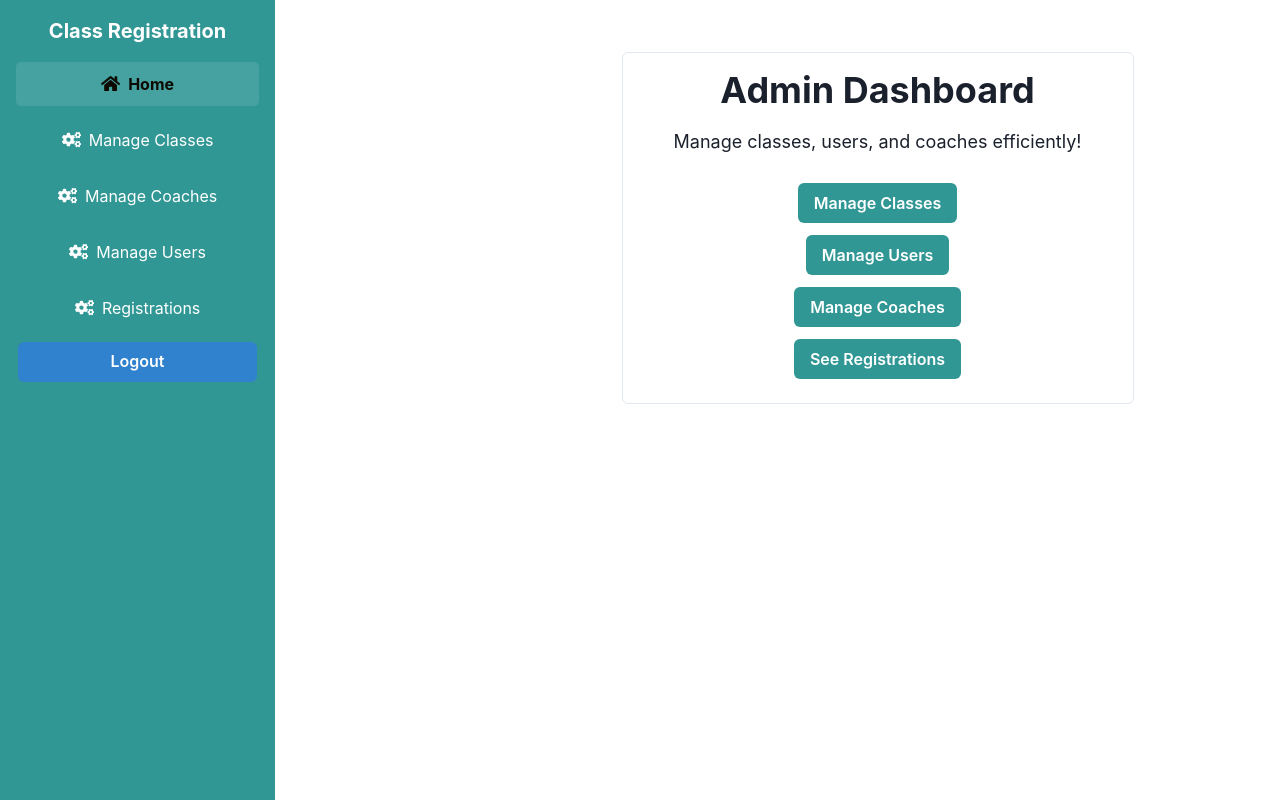
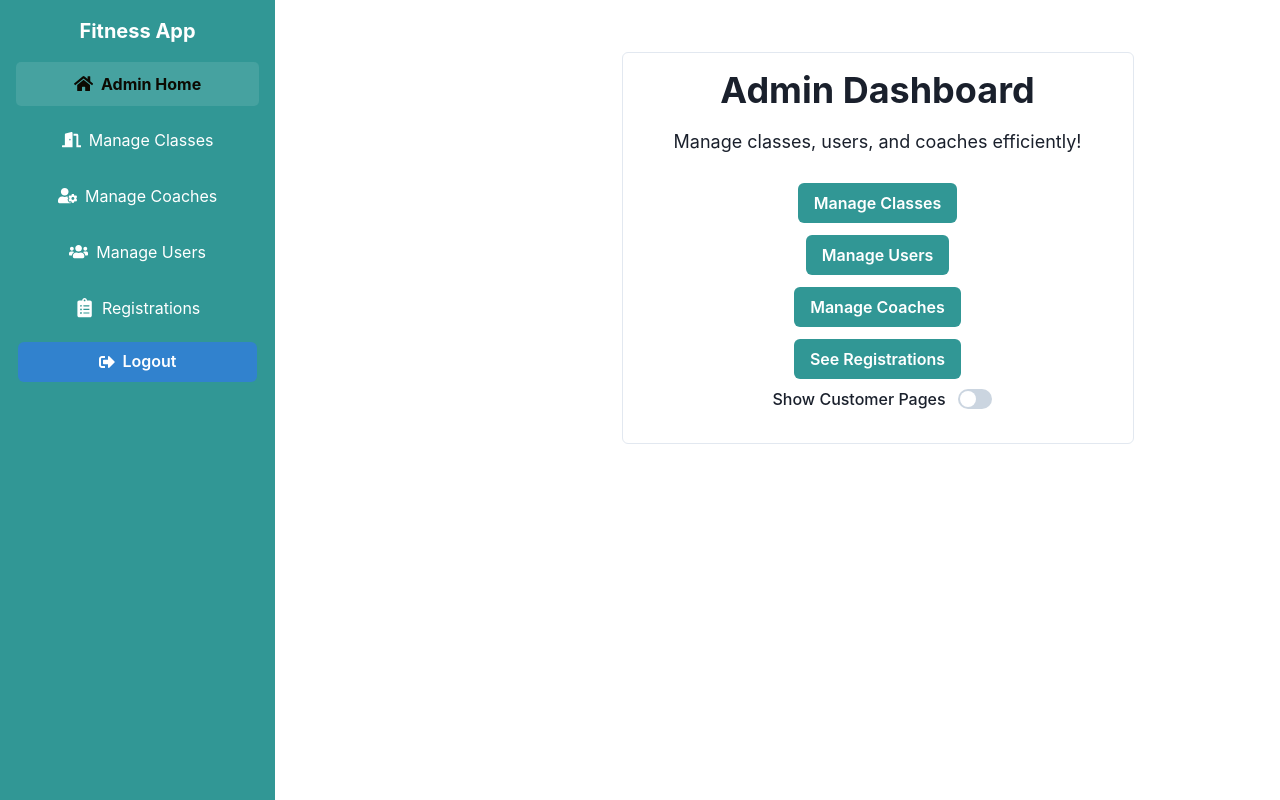
Before and after one commit to darrendoang/TST-FrontEnd, a React (Create React App) app in the folder class-registration-app/: page /admin-home in a window 1280 px wide. Built offline with nearby package versions, Linux system fonts and the light colour scheme; sample sign-in values are in the browser's storage.

Commit message:
AddedSwitch

```diff
--- a/class-registration-app/src/components/AdminHome.js
+++ b/class-registration-app/src/components/AdminHome.js
@@ -1,49 +1,51 @@
-import React from 'react';
+import React, { useState } from 'react';
 import { useNavigate } from 'react-router-dom';
-import { Box, Heading, Text, Button, Flex, Image } from '@chakra-ui/react';
-
+import { Box, Heading, Text, Button, Flex, Switch, FormControl, FormLabel } from '@chakra-ui/react';
 
 const AdminHome = () => {
+  const [showCustomerView, setShowCustomerView] = useState(false);
   const navigate = useNavigate();
 
-  const navigateToAdminClasses = () => {
-    navigate('/admin-classes');
-  };
-
-  const navigateToAdminUsers = () => {
-    navigate('/admin-users');
-  };
-
-  const navigateToAdminCoaches = () => {
-    navigate('/admin-coaches');
-  };
-
-  const navigateToAdminRegistrations = () => {
-    navigate('/admin-registrations');
-  };
+  const navigateToAdminClasses = () => navigate('/admin-classes');
+  const navigateToAdminUsers = () => navigate('/admin-users');
+  const navigateToAdminCoaches = () => navigate('/admin-coaches');
+  const navigateToAdminRegistrations = () => navigate('/admin-registrations');
+  const navigateToClasses = () => navigate('/classes');
+  const navigateToCoaches = () => navigate('/coaches');
+  const navigateToCalculator = () => navigate('/calorie-calculator');
 
   return (
     <Box maxW="lg" mx="auto" mt={8} p={4} borderWidth="1px" borderRadius="md">
       <Flex flexDirection="column" alignItems="center" justifyContent="center">
-        <Heading as="h1" size="xl" align="center" mb={4}>
-          Admin Dashboard
-        </Heading>
+        <Heading as="h1" size="xl" align="center" mb={4}>Admin Dashboard</Heading>
         <Text fontSize="lg" textAlign="center" mb={6}>
           Manage classes, users, and coaches efficiently!
         </Text>
 
-        <Button colorScheme="teal" onClick={navigateToAdminClasses} mb={2}>
-          Manage Classes
-        </Button>
-        <Button colorScheme="teal" onClick={navigateToAdminUsers} mb={2}>
-          Manage Users
-        </Button>
-        <Button colorScheme="teal" onClick={navigateToAdminCoaches} mb={2}>
-          Manage Coaches
-        </Button>
-        <Button colorScheme="teal" onClick={navigateToAdminRegistrations} mb={2}>
-          See Registrations
-        </Button>
+        {/* Admin Buttons */}
+        <Button colorScheme="teal" onClick={navigateToAdminClasses} mb={2}>Manage Classes</Button>
+        <Button colorScheme="teal" onClick={navigateToAdminUsers} mb={2}>Manage Users</Button>
+        <Button colorScheme="teal" onClick={navigateToAdminCoaches} mb={2}>Manage Coaches</Button>
+        <Button colorScheme="teal" onClick={navigateToAdminRegistrations} mb={2}>See Registrations</Button>
+
+        {/* Switch for Customer View */}
+        <Flex justifyContent="center" width="100%" mb={4}>
+          <FormControl display="flex" alignItems="center">
+            <FormLabel htmlFor="customer-view-switch" mb="0" marginLeft = "134px" >
+              Show Customer Pages
+            </FormLabel>
+            <Switch id="customer-view-switch" colorScheme="teal" onChange={() => setShowCustomerView(!showCustomerView)} />
+          </FormControl>
+        </Flex>
+
+        {/* Conditional Rendering of Customer Buttons */}
+        {showCustomerView && (
+          <>
+            <Button colorScheme="blue" onClick={navigateToClasses} mb={2}>Classes</Button>
+            <Button colorScheme="blue" onClick={navigateToCoaches} mb={2}>Coaches</Button>
+            <Button colorScheme="blue" onClick={navigateToCalculator} mb={2}>Calorie Calculator</Button>
+          </>
+        )}
       </Flex>
     </Box>
   );
--- a/class-registration-app/src/components/AdminRegistrations.js
+++ b/class-registration-app/src/components/AdminRegistrations.js
@@ -1,8 +1,6 @@
 import React, { useState, useEffect } from 'react';
 import api from './axiosInstance';
-import {
-  Box, Heading, Text, List, ListItem, CircularProgress
-} from '@chakra-ui/react';
+import { Box, Heading, Text, List, ListItem, CircularProgress, UnorderedList } from '@chakra-ui/react';
 
 const AdminRegistrations = () => {
   const [classes, setClasses] = useState([]);
@@ -53,14 +51,15 @@ const AdminRegistrations = () => {
           {classes.map(classItem => (
             <ListItem key={classItem.class_id}>
               <Box borderWidth="1px" p={4} borderRadius="lg" boxShadow="md" bg="white" mb={4}>
-                <Heading as="h3" size="md" mb={2}>{classItem.class_type}</Heading>
-                <List spacing={2}>
+                <Heading as="h3" size="lg" mb={2}>{classItem.class_type}</Heading>
+                <Text fontWeight="semibold" mb={2} color="gray.600">Users Registered:</Text>
+                <UnorderedList pl={5} mb={3} style={{ listStyleType: 'circle' }}>
                   {registrations.filter(reg => reg.class_id === classItem.class_id).map(reg => (
                     <ListItem key={reg.user_id}>
-                      <Text>User: {getUsername(reg.user_id)}</Text>
+                      <Text fontSize="sm">{getUsername(reg.user_id)}</Text>
                     </ListItem>
                   ))}
-                </List>
+                </UnorderedList>
               </Box>
             </ListItem>
           ))}
--- a/class-registration-app/src/components/Sidebar.js
+++ b/class-registration-app/src/components/Sidebar.js
@@ -2,7 +2,9 @@ import React from 'react';
 
 import { Box, Link, VStack, Text, Flex, Button } from '@chakra-ui/react';
 import { NavLink, useNavigate } from 'react-router-dom';
-import { FaHome, FaCalculator, FaDoorOpen, FaUser, FaCogs } from 'react-icons/fa';
+import {
+  FaHome, FaDoorOpen, FaUserTie, FaCalculator, FaUserCog, FaUsers, FaSignOutAlt, FaClipboardList
+} from 'react-icons/fa';
 import './Sidebar.css';
 import { useUserContext } from './UserContext';
 
@@ -21,13 +23,11 @@ const Sidebar = () => {
     navigate('/login');
   };
   if (!isLoggedIn) {
-
-
     return (
       <Box className="sidebar" w="250px" bg="teal.500" h="100vh" color="white" p={4}>
         <Flex mb={4} justifyContent="center">
           <Text fontSize="xl" fontWeight="bold">
-          Class Registration
+          Fitness App
           </Text>
         </Flex>
 
@@ -39,7 +39,7 @@ else{
   return (
     <Box className="sidebar" w="275px" bg="teal.500" h="100vh" color="white" p={4}>
       <Flex mb={4} justifyContent="center">
-        <Text fontSize="xl" fontWeight="bold">Class Registration</Text>
+        <Text fontSize="xl" fontWeight="bold">Fitness App</Text>
       </Flex>
 
       <VStack spacing={3} align="stretch">
@@ -51,7 +51,6 @@ else{
               </Link>
             </NavLink>
 
-
             <NavLink to="/classes" activeClassName="active" className="nav-link">
               <Link as={Flex} align="center" fontSize="md" justifyContent="center">
                 <FaDoorOpen size="1.2em" style={{ marginRight: '8px' }} /> Classes
@@ -60,7 +59,7 @@ else{
 
             <NavLink to="/coaches" activeClassName="active" className="nav-link">
               <Link as={Flex} align="center" fontSize="md" justifyContent="center">
-            <FaUser size="1.2em" style={{ marginRight: '8px' }} /> Coaches
+                <FaUserTie size="1.2em" style={{ marginRight: '8px' }} /> Coaches
               </Link>
             </NavLink>
 
@@ -69,55 +68,58 @@ else{
                 <FaCalculator size="1.2em" style={{ marginRight: '8px' }} /> Class Recommendation
               </Link>
             </NavLink>
+            <NavLink to="/admin-home" activeClassName="active" className="nav-link">
+              <Link as={Flex} align="center" fontSize="md" justifyContent="center">
+                <FaUserCog size="1.2em" style={{ marginRight: '8px' }} /> Admin Dashboard
+              </Link>
+            </NavLink>
 
           </>
+
         )}
 
         {isAdmin && (
           <>
             <NavLink to="/admin-home" activeClassName="active" className="nav-link">
               <Link as={Flex} align="center" fontSize="md" justifyContent="center">
-            <FaHome size="1.2em" style={{ marginRight: '8px' }} /> Home
+                <FaHome size="1.2em" style={{ marginRight: '8px' }} /> Admin Home
               </Link>
             </NavLink>
+
             <NavLink to="/admin-classes" activeClassName="active" className="nav-link">
               <Link as={Flex} align="center" fontSize="md" justifyContent="center">
-                <FaCogs size="1.2em" style={{ marginRight: '8px' }} /> Manage Classes
+                <FaDoorOpen size="1.2em" style={{ marginRight: '8px' }} /> Manage Classes
               </Link>
             </NavLink>
 
             <NavLink to="/admin-coaches" activeClassName="active" className="nav-link">
               <Link as={Flex} align="center" fontSize="md" justifyContent="center">
-                <FaCogs size="1.2em" style={{ marginRight: '8px' }} /> Manage Coaches
+                <FaUserCog size="1.2em" style={{ marginRight: '8px' }} /> Manage Coaches
               </Link>
             </NavLink>
 
             <NavLink to="/admin-users" activeClassName="active" className="nav-link">
               <Link as={Flex} align="center" fontSize="md" justifyContent="center">
-                <FaCogs size="1.2em" style={{ marginRight: '8px' }} /> Manage Users
+                <FaUsers size="1.2em" style={{ marginRight: '8px' }} /> Manage Users
               </Link>
             </NavLink>
 
             <NavLink to="/admin-registrations" activeClassName="active" className="nav-link">
               <Link as={Flex} align="center" fontSize="md" justifyContent="center">
-                <FaCogs size="1.2em" style={{ marginRight: '8px' }} /> Registrations
+                <FaClipboardList size="1.2em" style={{ marginRight: '8px' }} /> Registrations
               </Link>
             </NavLink>
           </>
-
         )}
 
-        {/* Additional Links can be added here */}
-        if (isLoggedIn) {
+        {isLoggedIn && (
           <Button colorScheme="blue" onClick={handleLogout} mt="auto">
-            Logout
+            <FaSignOutAlt style={{ marginRight: '8px' }} /> Logout
           </Button>
-}
+        )}
       </VStack>
     </Box>
   );
 };
-
-}
-
+};
 export default Sidebar;
```
Lines whose indentation alone changed are shown as unchanged.
